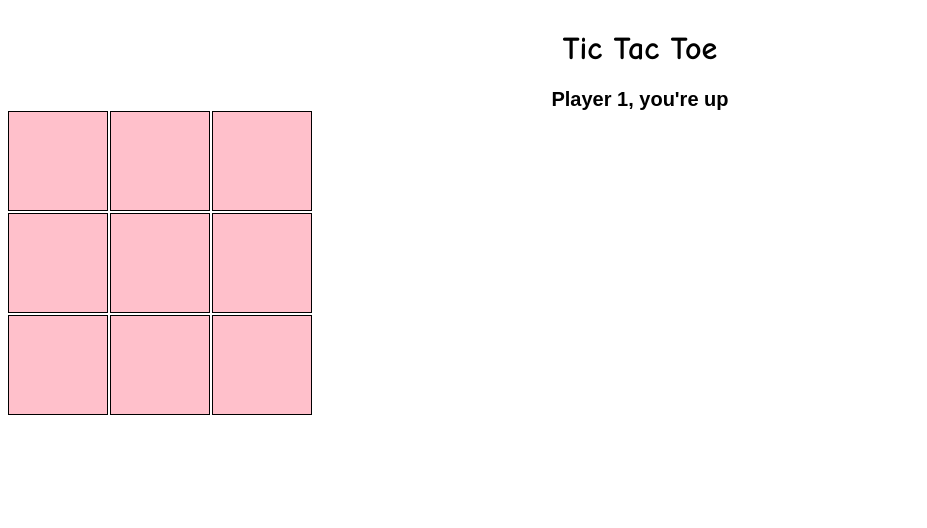
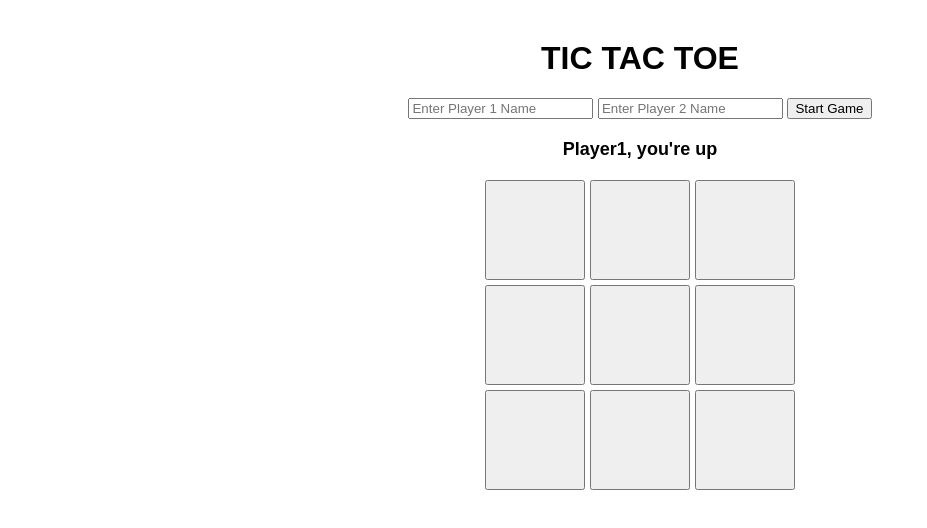
Before and after one commit to acciojob/tictactoe-Avantika10589, a website: page main.html in a window 1280 px wide. Both pictures are taken after a click on the button "Start Game". Shown: the whole page, without its empty margins (0-927 px from the left). Drawn offline with Linux system fonts and the light colour scheme.

Commit message:
created a submission

```diff
--- a/main.html
+++ b/main.html
@@ -8,31 +8,25 @@
 
 <body>
 	<!-- the entire body must be written by student -->
-	 <div class="container">
-    <h1>Tic Tac Toe</h1>
+	<h1>TIC TAC TOE</h1>
+ <div class="players">
+    <input type="text" id="player1" placeholder="Enter Player 1 Name">
+    <input type="text" id="player2" placeholder="Enter Player 2 Name">
+    <button id="submit">Start Game</button>
+  </div>
 
-    <!-- Input Form -->
-    <div id="player-form">
-      <input type="text" id="player-1" placeholder="Player 1 name">
-      <input type="text" id="player-2" placeholder="Player 2 name">
-      <button id="submit">Start Game</button>
-    </div>
+  <div class="message"></div>
 
-    <!-- Game Board -->
-    <div class="board">
-      <div class="message"></div>
-      <div class="grid">
-        <div class="cell" id="1"></div>
-        <div class="cell" id="2"></div>
-        <div class="cell" id="3"></div>
-        <div class="cell" id="4"></div>
-        <div class="cell" id="5"></div>
-        <div class="cell" id="6"></div>
-        <div class="cell" id="7"></div>
-        <div class="cell" id="8"></div>
-        <div class="cell" id="9"></div>
-      </div>
-    </div>
+  <div class="board">
+    <button id="1"></button>
+    <button id="2"></button>
+    <button id="3"></button>
+    <button id="4"></button>
+    <button id="5"></button>
+    <button id="6"></button>
+    <button id="7"></button>
+    <button id="8"></button>
+    <button id="9"></button>
   </div>
 
     <script type="text/javascript" src="./script.js">
--- a/script.js
+++ b/script.js
@@ -1,81 +1,50 @@
-//your JS code here. If required.
-const submitBtn = document.getElementById("submit");
-const board = document.querySelector(".board");
-const messageDiv = document.querySelector(".message");
-const cells = document.querySelectorAll(".cell");
-
-let player1, player2;
-let currentPlayer;
-let currentSymbol;
+let currentPlayer = "x";
+let player1 = "";
+let player2 = "";
 let gameActive = false;
 
-
-const winCombos = [
-  [1, 2, 3],
-  [4, 5, 6],
-  [7, 8, 9],
-  [1, 4, 7],
-  [2, 5, 8],
-  [3, 6, 9],
-  [1, 5, 9],
-  [3, 5, 7]
-];
-
-
-submitBtn.addEventListener("click", () => {
-  player1 = document.getElementById("player-1").value || "Player 1";
-  player2 = document.getElementById("player-2").value || "Player 2";
-  currentPlayer = player1;
-  currentSymbol = "X";
+document.getElementById("submit").addEventListener("click", () => {
+  player1 = document.getElementById("player1").value.trim() || "Player1";
+  player2 = document.getElementById("player2").value.trim() || "Player2";
+  currentPlayer = "x";
   gameActive = true;
-
-  document.getElementById("player-form").style.display = "none";
-  board.style.display = "block";
-  messageDiv.textContent = `${currentPlayer}, you're up`;
+  document.querySelector(".message").textContent = `${player1}, you're up`;
 });
 
+const board = document.querySelectorAll(".board button");
 
-cells.forEach(cell => {
+board.forEach(cell => {
   cell.addEventListener("click", () => {
     if (!gameActive || cell.textContent !== "") return;
 
-    cell.textContent = currentSymbol;
-
+    cell.textContent = currentPlayer;
 
     if (checkWinner()) {
-      messageDiv.textContent = `${currentPlayer}, congratulations you won!`;
+      const winnerName = currentPlayer === "x" ? player1 : player2;
+      document.querySelector(".message").textContent = `${winnerName} congratulations you won!`;
       gameActive = false;
       return;
     }
 
-
-    if (currentPlayer === player1) {
-      currentPlayer = player2;
-      currentSymbol = "O";
-    } else {
-      currentPlayer = player1;
-      currentSymbol = "X";
-    }
-
-    messageDiv.textContent = `${currentPlayer}, you're up`;
+    // switch player
+    currentPlayer = currentPlayer === "x" ? "o" : "x";
+    const nextName = currentPlayer === "x" ? player1 : player2;
+    document.querySelector(".message").textContent = `${nextName}, you're up`;
   });
 });
 
-
 function checkWinner() {
-  for (let combo of winCombos) {
-    const [a, b, c] = combo;
-    const cellA = document.getElementById(a).textContent;
-    const cellB = document.getElementById(b).textContent;
-    const cellC = document.getElementById(c).textContent;
-
-    if (cellA && cellA === cellB && cellA === cellC) {
-      // highlight winner
-      document.getElementById(a).classList.add("winner");
-      document.getElementById(b).classList.add("winner");
-      document.getElementById(c).classList.add("winner");
-      return true;
-    }
-  }
-  return false;
+  const wins = [
+    [1,2,3],[4,5,6],[7,8,9],
+    [1,4,7],[2,5,8],[3,6,9],
+    [1,5,9],[3,5,7]
+  ];
+  return wins.some(pattern => {
+    const [a,b,c] = pattern;
+    return (
+      document.getElementById(a).textContent === currentPlayer &&
+      document.getElementById(b).textContent === currentPlayer &&
+      document.getElementById(c).textContent === currentPlayer
+    );
+  });
 }
--- a/styles.css
+++ b/styles.css
@@ -1,67 +1,29 @@
-/*  your css code here. If applicable */
 body {
   font-family: Arial, sans-serif;
   text-align: center;
+  margin-top: 40px;
 }
 
-h1 {
-  font-family: 'Comic Sans MS', cursive;
-}
-
-.container {
-  margin-top: 30px;
-}
-
-#player-form {
+.players {
   margin-bottom: 20px;
 }
 
-input {
-  margin: 5px;
-  padding: 8px;
-  border: 1px solid #aaa;
-  border-radius: 4px;
+.board {
+  display: grid;
+  grid-template-columns: repeat(3, 100px);
+  grid-gap: 5px;
+  justify-content: center;
 }
 
-#submit {
-  padding: 8px 15px;
+.board button {
+  width: 100px;
+  height: 100px;
+  font-size: 2em;
   cursor: pointer;
-  background: #333;
-  color: white;
-  border: none;
-  border-radius: 4px;
-}
-
-.board {
-  display: none;
-  margin: 20px auto;
-}
-
-.grid {
-  display: grid;
-  grid-template-columns: repeat(3, 100px);
-  grid-template-rows: repeat(3, 100px);
-  gap: 2px;
-}
-
-.cell {
-  background: pink;
-  display: flex;
-  justify-content: center;
-  align-items: center;
-  font-size: 36px;
-  font-weight: bold;
-  cursor: pointer;
-  border: 1px solid black;
-}
-
-.cell.winner {
-  background: purple !important;
-  color: white;
 }
 
 .message {
-  margin-top: 15px;
-  font-size: 20px;
+  margin: 20px;
   font-weight: bold;
+  font-size: 18px;
 }
```
